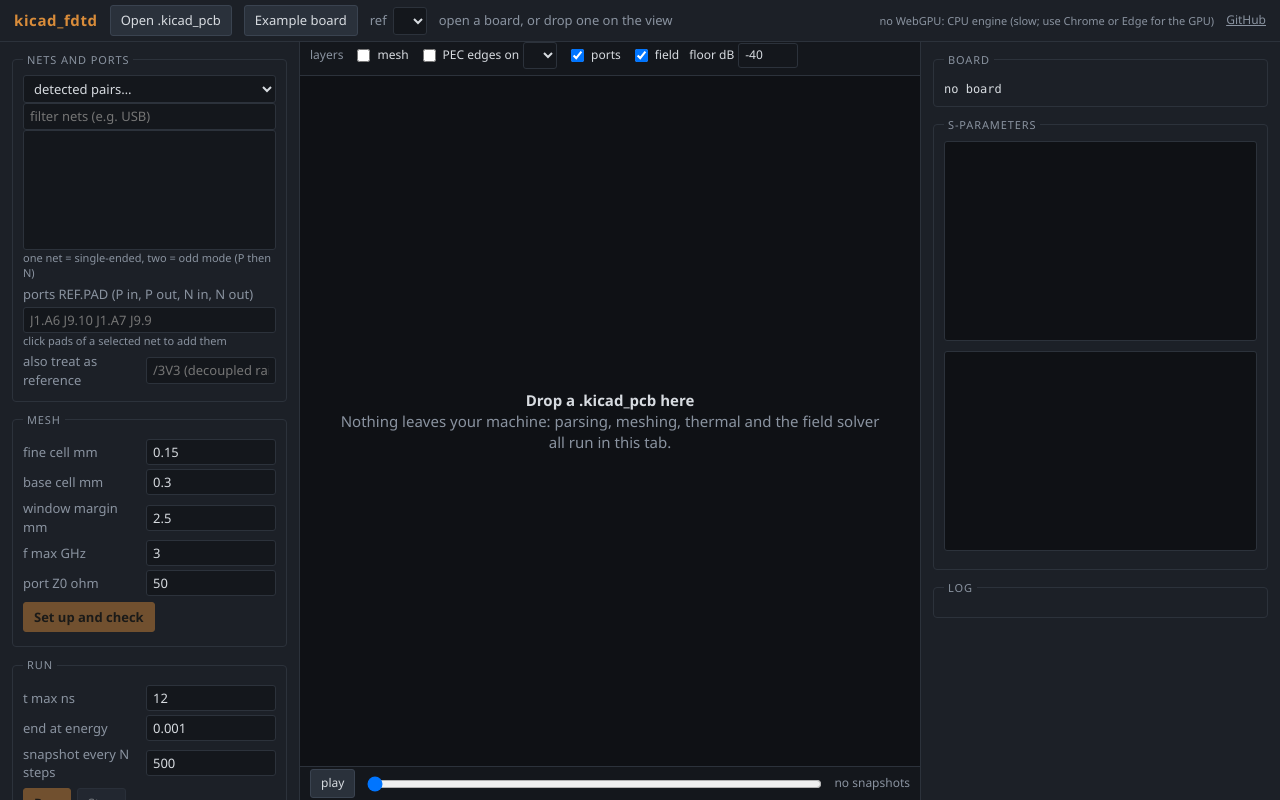
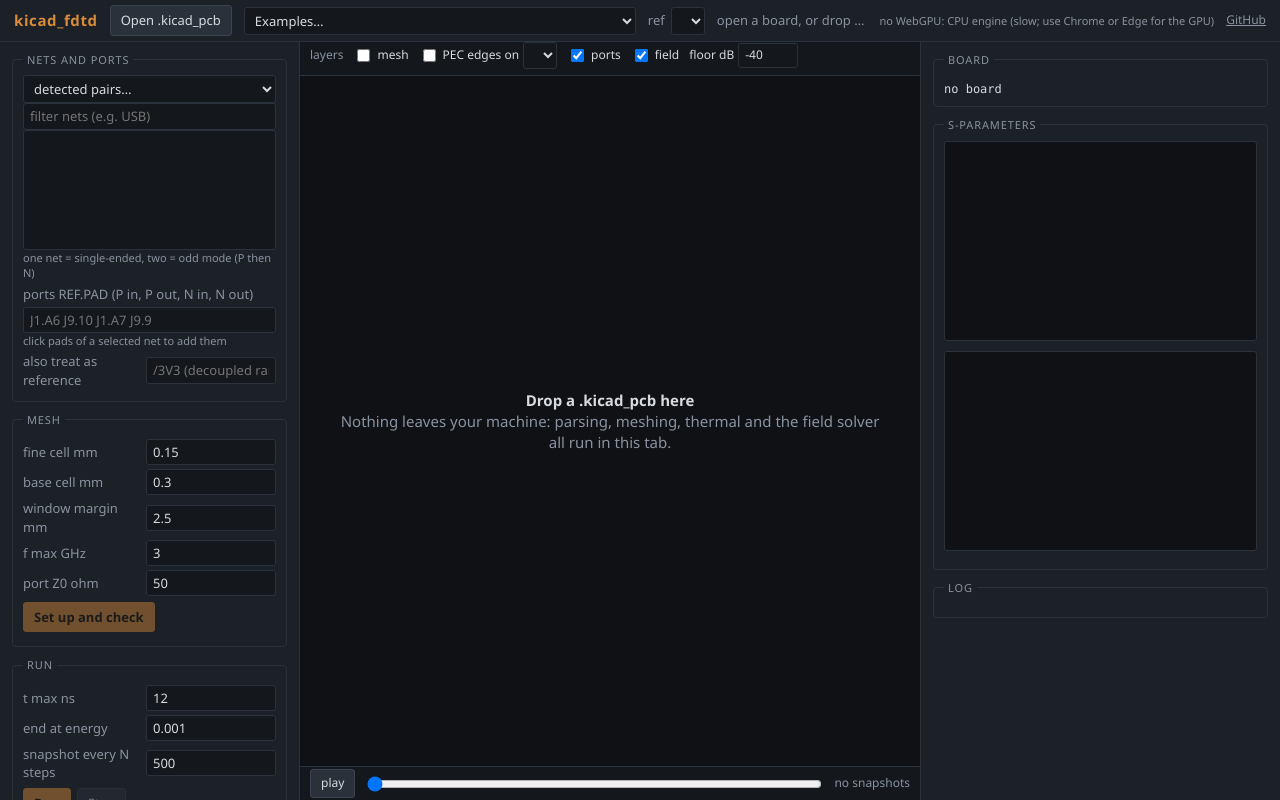
Before and after one commit to Jerome-Graves/kicad_fdtd, a plain HTML site: page docs/index.html in a window 1280 px wide. Drawn offline with Linux system fonts and the light colour scheme.

Commit message:
Demo board with presets: 4-layer test circuit (100 ohm clock pair, single-ended clock line, LDO to MCU through a 3V3 pour, two heat sources); Examples menu fills nets, ports, clock, powers and DC fields; screenshot driver runs presets and the thermal panel

```diff
--- a/docs/app/ui.js
+++ b/docs/app/ui.js
@@ -65,7 +65,23 @@ function setBoard(v, name) {
 const esc = s => String(s).replace(/&/g, "&amp;").replace(/</g, "&lt;").replace(/"/g, "&quot;");
 $("openBtn").onclick = () => $("file").click();
 $("file").onchange = async e => { const f = e.target.files[0]; if (f) loadText(await f.text(), f.name); };
-$("exampleBtn").onclick = async () => { const r = await fetch("examples/microstrip.kicad_pcb"); loadText(await r.text(), "microstrip.kicad_pcb"); $("ports").value = "P1.1 P2.1"; };
+// examples with presets (docs/examples/index.json): loading one fills every panel
+let EXAMPLES = [];
+fetch("examples/index.json").then(r => r.json()).then(list => { EXAMPLES = list; $("exampleSel").innerHTML = '<option value="">Examples…</option>' + list.map(e => `<option value="${e.id}">${esc(e.title)}</option>`).join(""); const want = new URLSearchParams(location.search).get("example"); if (want) loadExample(want); }).catch(() => {});
+$("exampleSel").onchange = e => { if (e.target.value) loadExample(e.target.value); };
+async function loadExample(id) {
+  const ex = EXAMPLES.find(x => x.id === id); if (!ex) return;
+  const r = await fetch(ex.file); await loadText(await r.text(), ex.file.split("/").pop());
+  if (!board) return;
+  [...$("nets").options].forEach(o => o.selected = ex.nets.includes(o.text));
+  $("ports").value = ex.ports; $("tie").value = ex.tie || "";
+  $("res").value = ex.res; $("base").value = ex.base; $("fmax").value = ex.fmax; $("tmax").value = ex.tmax;
+  $("emcOn").checked = !!ex.emc;
+  if (ex.emc) { $("emcClk").value = ex.emc.clk; $("emcA").value = ex.emc.A; $("emcTr").value = ex.emc.tr; $("emcDuty").value = ex.emc.duty; $("emcGap").value = ex.emc.gap; $("emcNf").value = ex.emc.nf; }
+  $("powers").value = ex.powers || ""; $("tcell").value = ex.tcell || 0.25;
+  $("dcNet").value = ex.dc?.net || ""; $("dcFrom").value = ex.dc?.from || ""; $("dcTo").value = ex.dc?.to || ""; $("dcI").value = ex.dc?.current || 0;
+  status(`${ex.title}: nets, ports and settings filled in; press Set up and check`); draw();
+}
 document.addEventListener("dragover", e => { e.preventDefault(); });
 document.addEventListener("drop", async e => { e.preventDefault(); const f = e.dataTransfer.files[0]; if (f) loadText(await f.text(), f.name); });
 $("refSel").onchange = async e => { if (!board) return; const r = await call({ type: "ref", ref: e.target.value }); setBoard(r.view, board.name); };
--- /dev/null
+++ b/docs/examples/index.json
@@ -0,0 +1,50 @@
+[
+  {
+    "id": "demo-pair",
+    "title": "Demo board: 100 ohm clock pair (signal integrity)",
+    "file": "examples/demo.kicad_pcb",
+    "nets": ["/CLK_P", "/CLK_N"],
+    "ports": "J1.1 U1.1 J1.2 U1.2",
+    "tie": "/3V3",
+    "res": 0.1, "base": 0.2, "fmax": 3, "tmax": 12,
+    "emc": false,
+    "powers": "U1=0.5\nU2=0.3",
+    "dc": { "net": "/3V3", "from": "U2.3", "to": "U1.7", "current": 0.5 },
+    "tcell": 0.2
+  },
+  {
+    "id": "demo-emc",
+    "title": "Demo board: CLKOUT line, 3.3 V 100 MHz clock (emissions)",
+    "file": "examples/demo.kicad_pcb",
+    "nets": ["/CLKOUT"],
+    "ports": "U1.5 J2.1",
+    "tie": "/3V3",
+    "res": 0.15, "base": 0.3, "fmax": 3, "tmax": 40,
+    "emc": { "clk": 100, "A": 3.3, "tr": 1.0, "duty": 0.5, "gap": 5, "nf": 15 },
+    "powers": "U1=0.5\nU2=0.3",
+    "dc": { "net": "/3V3", "from": "U2.3", "to": "U1.7", "current": 0.5 },
+    "tcell": 0.2
+  },
+  {
+    "id": "microstrip",
+    "title": "Microstrip milestone (50 ohm line, 2 layers)",
+    "file": "examples/microstrip.kicad_pcb",
+    "nets": ["/SIG"],
+    "ports": "P1.1 P2.1",
+    "tie": "",
+    "res": 0.1, "base": 0.2, "fmax": 3, "tmax": 12,
+    "emc": false,
+    "powers": "", "dc": { "net": "", "from": "", "to": "", "current": 0 }, "tcell": 0.25
+  },
+  {
+    "id": "patch",
+    "title": "Patch antenna at 1.84 GHz (far-field validation)",
+    "file": "examples/patch.kicad_pcb",
+    "nets": ["/ANT"],
+    "ports": "P1.1",
+    "tie": "",
+    "res": 0.5, "base": 1.0, "fmax": 3, "tmax": 60,
+    "emc": { "clk": 1840, "A": 1.0, "tr": 0.1, "duty": 0.5, "gap": 5, "nf": 15 },
+    "powers": "", "dc": { "net": "", "from": "", "to": "", "current": 0 }, "tcell": 0.5
+  }
+]
--- a/docs/index.html
+++ b/docs/index.html
@@ -53,7 +53,7 @@
   <h1>kicad_fdtd</h1>
   <input type="file" id="file" accept=".kicad_pcb" style="display:none">
   <button id="openBtn">Open .kicad_pcb</button>
-  <button id="exampleBtn">Example board</button>
+  <select id="exampleSel" style="width:auto"><option value="">Examples…</option></select>
   <label style="margin:0;gap:6px"><span style="flex:none">ref</span><select id="refSel" style="width:auto"></select></label>
   <div class="st" id="status">open a board, or drop one on the view</div>
   <span id="engine" class="hint"></span>
```
Also changed, not shown: tests/web/shot_app.mjs (+7 -4 lines), README.md, docs/webapp_demo.png (added), 1 other file.
